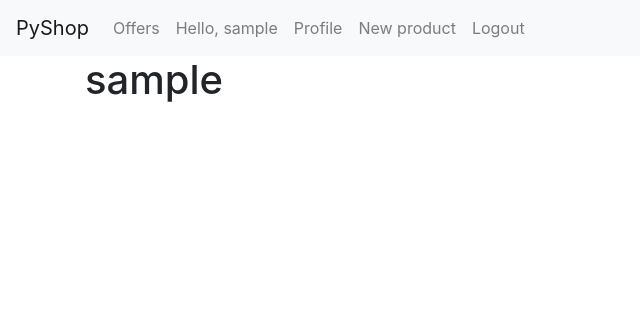
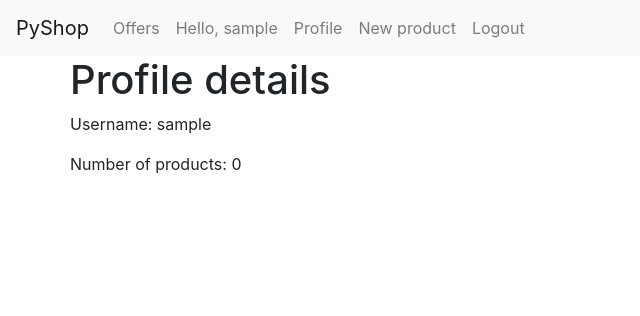
Before and after one commit to matej2/pyshop, a Django app: page /profile/1/details in a window 1280 px wide. Shown: the top 316 px of the page, without its empty margins (0-640 px from the left). Run offline with Django 3.2, Linux system fonts and the light colour scheme; the visitor is signed in with stand-in values (Sample User, id 1); data comes from the database, SQL or seed files in the repository; some libraries are stand-ins or nearby versions.

Commit message:
Display fix

```diff
--- a/products/templates/products/product_list.html
+++ b/products/templates/products/product_list.html
@@ -5,7 +5,7 @@
 
 <div class="row">
     {% for product in products %}
-        <div class="col mb-4">
+        <div class="d-flex flex-row m-4">
             <div class="card" style="width: 18rem;">
                 {% if product.image_url != None %}
                 <img src="{{ product.image_url }}" class="card-img-top" alt="...">
--- a/users/templates/profile.html
+++ b/users/templates/profile.html
@@ -1,6 +1,10 @@
 {% extends "base.html" %}
 {% block content %}
-<div>
-    <h1>{{ user.username }}</h1>
+<div class="row">
+    <div class="column">
+        <h1>Profile details</h1>
+        <p>Username: {{ user.username }}</p>
+        <p>Number of products: {{ u.product_set.all|length }}</p>
+    </div>
 </div>
 {% endblock content %}
```
